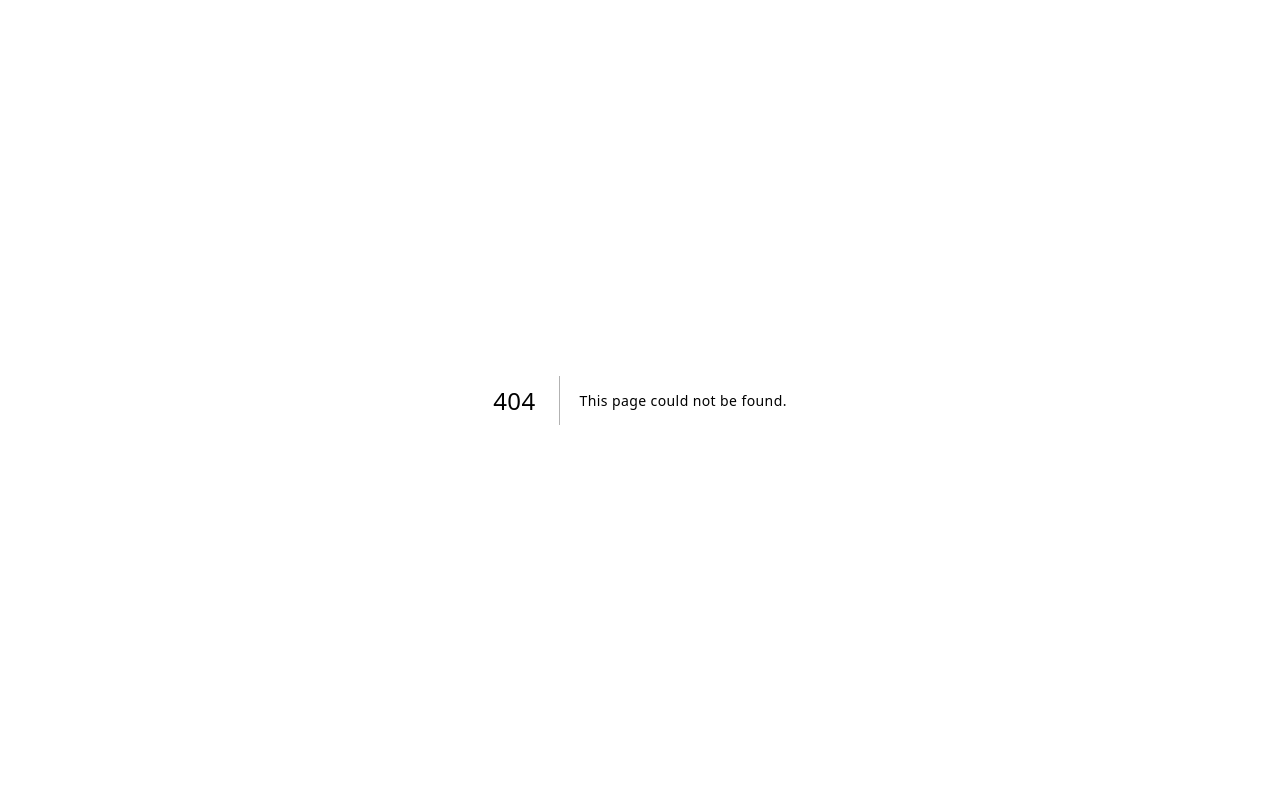
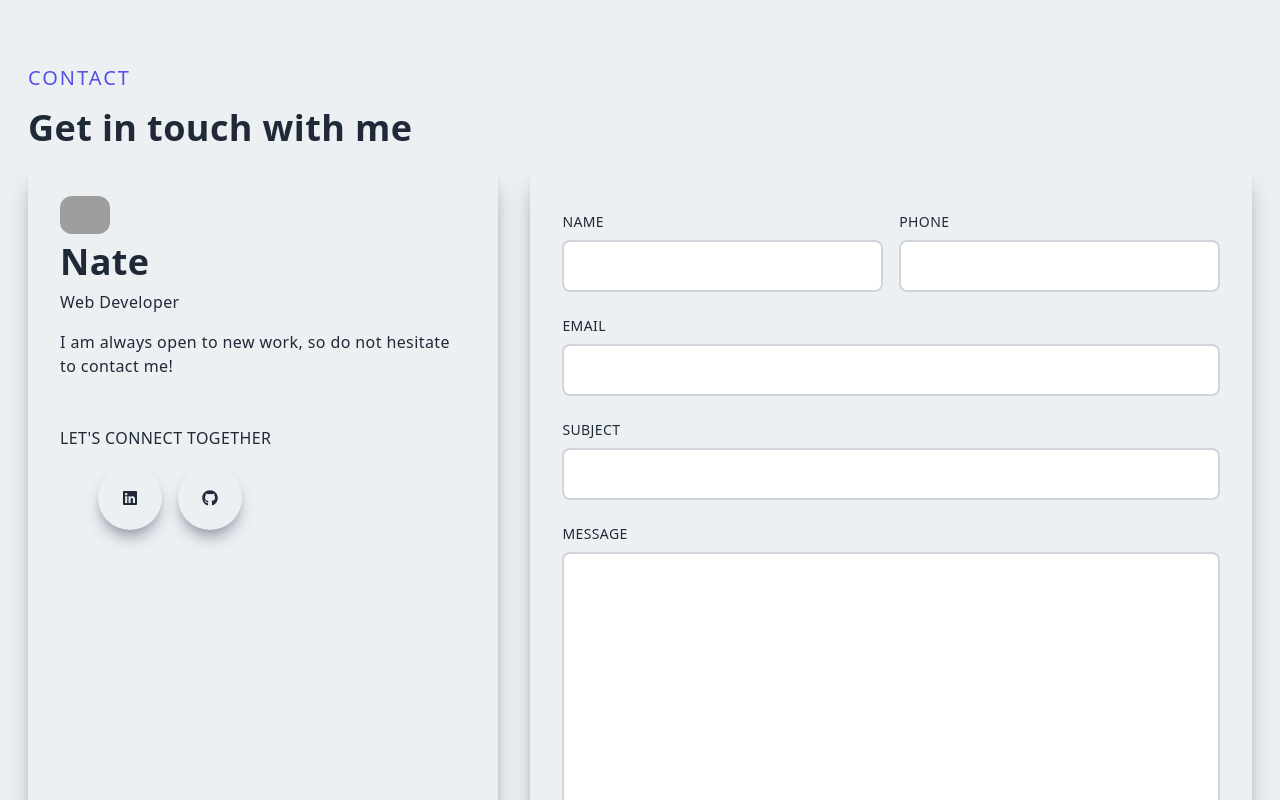
Before and after one commit to NathanCyr/portfolio, a Next.js app: page /components/Contact in a window 1280 px wide. Before the commit this address had no page. Shown: the top 800 px of the page. Built offline with nearby package versions, Linux system fonts and the light colour scheme; grey boxes are pictures that could not be loaded.

Commit message:
Contact form done

```diff
--- /dev/null
+++ b/pages/components/Contact.jsx
@@ -0,0 +1,96 @@
+import React from "react";
+import Image from "next/image";
+import Link from "next/link";
+
+import {HiOutlineChevronDoubleUp} from 'react-icons/hi';
+
+import { FaGithub, FaLinkedin } from "react-icons/fa";
+
+function Contact() {
+  return (
+    <div className="w-full lg:h-screen">
+      <div className="max-w-[1240px] m-auto px-2 py-16 w-full">
+        <p className="text-xl tracking-widest uppercase text-[#5651e5]">
+          Contact
+        </p>
+        <h2 className="py-4">Get in touch with me</h2>
+        <div className="grid lg:grid-cols-5 gap-8">
+          <div className="col-span-3 lg:col-span-2 w-full h-full shadow-xl shadow-gray-400  p-4 rounded-xl">
+            <div className="lg:p-4 h-full">
+              <div>
+                <Image
+                  className="rounded-xl hover:scale-105 ease-in duration-300"
+                  src="/../public/assets/skills/linkedin.png"
+                  alt=""
+                  width="50"
+                  height="50"
+                />
+              </div>
+              <div>
+                <h2 className="py-2">Nate</h2>
+                <p>Web Developer</p>
+                <p className="py-4">
+                  I am always open to new work, so do not hesitate to contact
+                  me!
+                </p>
+              </div>
+              <div>
+                <p className="uppercase pt-8">Let's connect together</p>
+                <div>
+                  <div className="flex items-center justify-left space-x-4 max-w-[330px] m-auto py-4">
+                    <div className="rounded-full shadow-lg shadow-gray-400 p-6 cursor-pointer hover:scale-110 ease-in duration-300">
+                      <FaLinkedin />
+                    </div>
+                    <div className="rounded-full shadow-lg shadow-gray-400 p-6 cursor-pointer hover:scale-110 ease-in duration-300">
+                      <FaGithub />
+                    </div>
+                  </div>
+                </div>
+              </div>
+            </div>
+          </div>
+          <div className="col-span-3 w-full h-auto shadow-xl shadow-gray-400 rounded-xl lg:p-4">
+            <div className="p-4">
+              <form>
+                <div className="grid md:grid-cols-2 gap-4 w-full py-2">
+                  <div className="flex flex-col">
+                    <label className="uppercase text-sm py-2">Name</label>
+                    <input className="border-2 rounded-lg p-3 flex border-gray-300" type="text"/>
+                  </div>
+                  <div className="flex flex-col">
+                    <label className="uppercase text-sm py-2">Phone</label>
+                    <input className="border-2 rounded-lg p-3 flex border-gray-300" type="text"/>
+                  </div>
+                </div>
+                <div className="flex flex-col py-2">
+                    <label className="uppercase text-sm py-2">Email</label>
+                    <input className="border-2 rounded-lg p-3 flex border-gray-300" type="text"/>
+                </div>
+                <div className="flex flex-col py-2">
+                    <label className="uppercase text-sm py-2">Subject</label>
+                    <input className="border-2 rounded-lg p-3 flex border-gray-300" type="text"/>
+                </div>
+                <div className="flex flex-col py-2">
+                    <label className="uppercase text-sm py-2">Message</label>
+                    <textarea className="border-2 rounded-lg p-3 border-gray-300" rows='10'></textarea>
+                </div>
+                <button className="w-full p-4 text-gray-100">
+                  Send Message
+                </button>
+              </form>
+            </div>
+          </div>
+        </div>
+        <div className="flex justify-center py-12">
+          <Link href=''>
+            <div className="rounded-full shadow-lg shadow-gray-400 p-4 cursor-pointer hover:scale-110 ease-in duration-300">
+            <HiOutlineChevronDoubleUp className="text-[#5651e5]" size={30}/>
+            </div>
+          </Link>
+        </div>
+      </div>
+    </div>
+  );
+}
+
+export default Contact;
--- a/pages/index.tsx
+++ b/pages/index.tsx
@@ -5,6 +5,8 @@
 import About from './components/About'
 import Skills from './components/Skills'
 import Projects from './components/Projects'
+import Contact from './components/Contact'
+
 
 const inter = Inter({ subsets: ['latin'] })
 
@@ -22,6 +24,7 @@
       <About />
       <Skills />
       <Projects />
+      <Contact />
     </>
   )
 }
```
